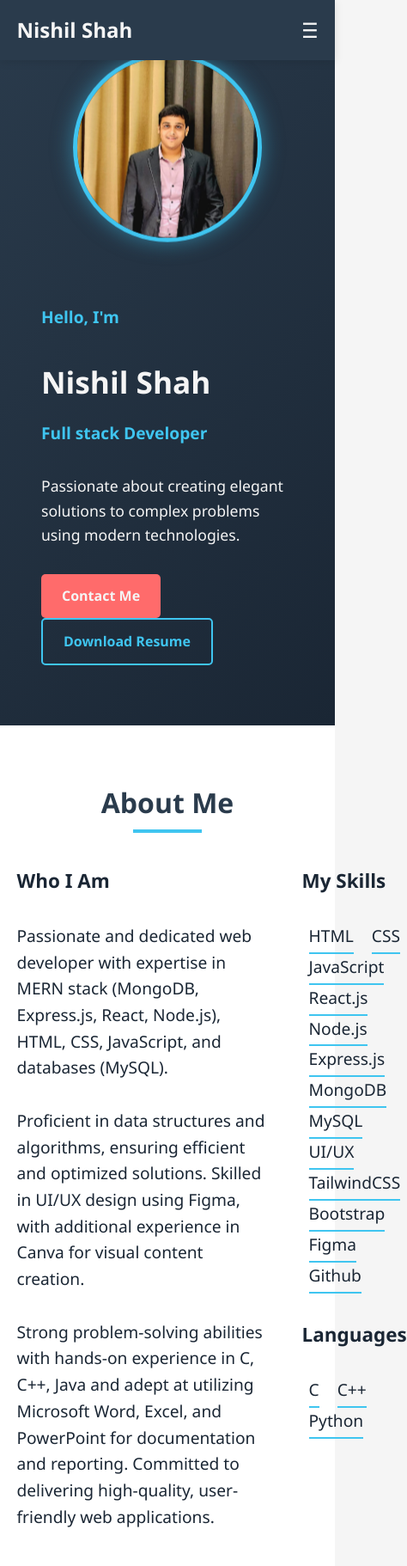
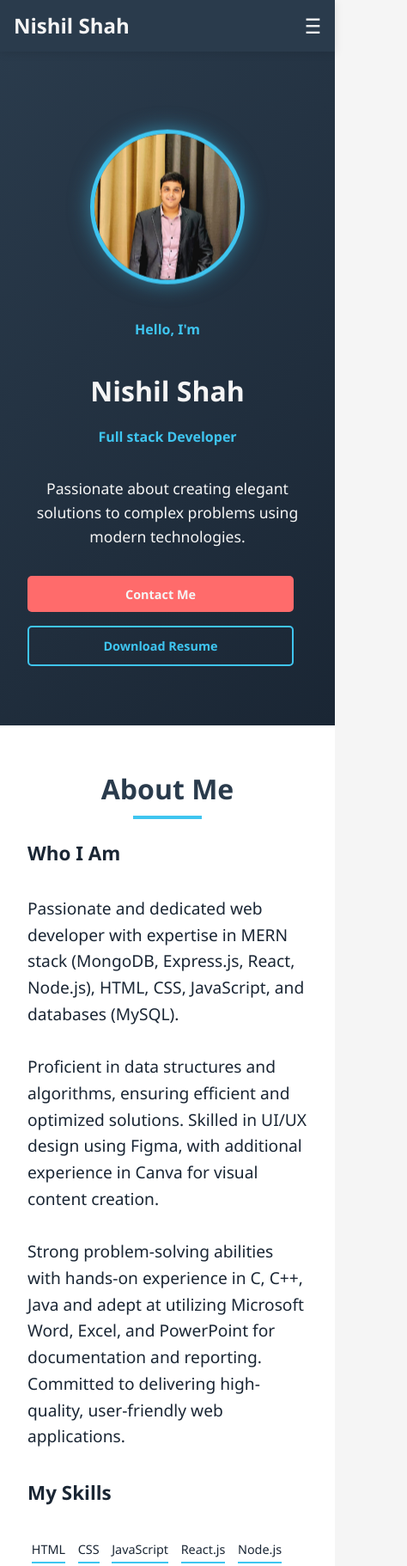
Before and after one commit to NishilShah1012/Portfoliio-Website, a plain HTML site: page index.html in a window 390 px wide. Shown: the top 1822 px of the page at 86% size, 474 px wide, since content can reach past the window. Drawn offline with Linux system fonts and the light colour scheme.

Commit message:
make responsive

```diff
--- a/style.css
+++ b/style.css
@@ -25,13 +25,14 @@ body {
   display: flex;
   justify-content: space-between;
   align-items: center;
-  padding: 1rem 5%;
+  padding: 0 5%;
   background-color: var(--primary);
   position: fixed;
   width: 100%;
   top: 0;
   z-index: 1000;
   box-shadow: 0 2px 10px rgba(0, 0, 0, 0.1);
+  height: 60px; /* Reduced from 100px to 60px */
 }
 
 .logo {
@@ -116,7 +117,7 @@ body {
   display: flex;
   justify-content: center;
   align-items: center;
-  padding: 2rem;
+
   will-change: transform; /* Optimize animation performance */
   transform-style: preserve-3d; /* Enhance 3D effect */
 }
@@ -510,6 +511,20 @@ footer {
   section {
     padding: 4rem 5%;
   }
+
+  .projects {
+    grid-template-columns: repeat(auto-fill, minmax(280px, 1fr));
+    gap: 1.5rem;
+  }
+
+  .about-content {
+    grid-template-columns: 1fr;
+    gap: 2rem;
+  }
+
+  .hero-text h1 {
+    font-size: 2.5rem;
+  }
 }
 
 @media (max-width: 768px) {
@@ -519,26 +534,44 @@ footer {
 
   .nav-links {
     position: fixed;
-    top: 70px;
+    top: 60px; /* Match exact navbar height */
     left: -100%;
     background-color: var(--primary);
     width: 100%;
     flex-direction: column;
     align-items: center;
-    padding: 2rem 0;
-    transition: 0.3s;
+    padding: 0; /* Remove padding */
+    margin: 0;
+    border-top: 1px solid rgba(255, 255, 255, 0.1); /* Add subtle border */
+  }
+
+  .nav-links li {
+    width: 100%;
+    margin: 0;
+    padding: 1rem 0;
+    text-align: center;
+    border-bottom: 1px solid rgba(255, 255, 255, 0.1);
   }
 
   .nav-links.active {
     left: 0;
   }
 
-  .nav-links li {
-    margin: 1rem 0;
+  .hero {
+    margin-top: 60px; /* Match navbar height */
+    min-height: calc(100vh - 60px);
+    height: auto; /* Allow section to grow with content */
   }
 
   .hero-content {
     flex-direction: column-reverse;
+    padding-top: 2rem;
+  }
+
+  .profile-image {
+    min-width: 250px;
+    padding: 1rem;
+    margin-top: 2rem; /* Add space above profile image */
   }
 
   .timeline::after {
@@ -559,6 +592,32 @@ footer {
     left: 19px;
     right: auto;
   }
+
+  .contact-content {
+    flex-direction: column;
+  }
+
+  .project {
+    max-width: 100%;
+  }
+
+  .hero-text {
+    text-align: center;
+    padding: 1rem;
+  }
+
+  .about-text, .skills-content {
+    padding: 0 1rem;
+  }
+
+  .skill-item {
+    margin: 0.3rem;
+    font-size: 0.9rem;
+  }
+
+  .section-title {
+    margin-bottom: 2rem;
+  }
 }
 
 @media (max-width: 576px) {
@@ -574,4 +633,73 @@ footer {
     width: 220px;
     height: 220px;
   }
+
+  .hero {
+    margin-top: 50px;
+    min-height: calc(100vh - 50px);
+  }
+
+  .profile-image {
+    margin-top: 1.5rem;
+  }
+
+  section {
+    padding: 3rem 1rem;
+  }
+
+  .navbar {
+    padding: 0.8rem 1rem;
+  }
+
+  .contact-icon {
+    width: 35px;
+    height: 35px;
+    font-size: 0.9rem;
+  }
+
+  .btn {
+    padding: 0.6rem 1.2rem;
+    font-size: 0.9rem;
+  }
+
+  .timeline-content {
+    padding: 15px;
+  }
+
+  .form-control {
+    padding: 0.6rem;
+  }
+
+  .social-link {
+    width: 35px;
+    height: 35px;
+  }
+
+  .scroll-to-top {
+    width: 35px;
+    height: 35px;
+    bottom: 20px;
+    right: 20px;
+  }
 }
+
+@media (max-width: 400px) {
+  .hero-text h1 {
+    font-size: 2rem;
+  }
+
+  .hero-text h2 {
+    font-size: 1rem;
+  }
+
+  .profile-image img {
+    width: 180px;
+    height: 180px;
+  }
+
+  .btn {
+    display: block;
+    margin-bottom: 1rem;
+    text-align: center;
+  }
+}
```
